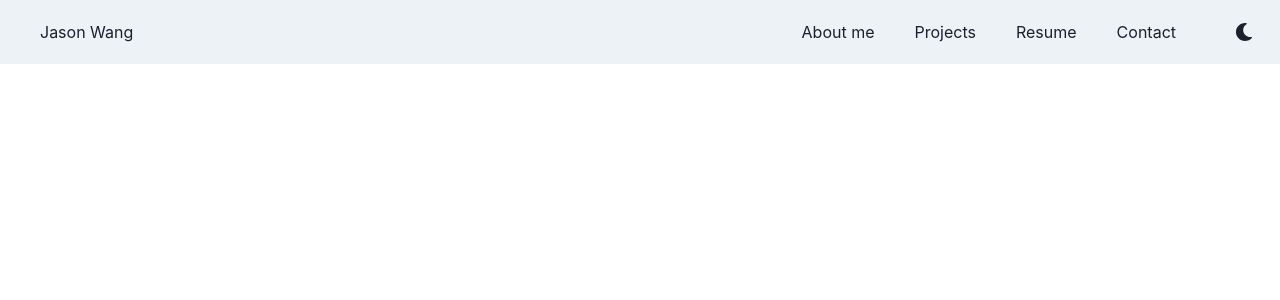
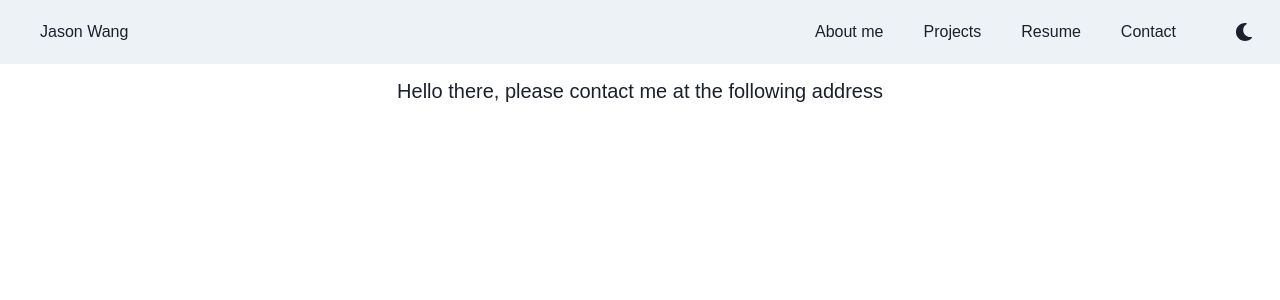
Before and after one commit to jasonfyw/jasonfyw.github.io, a React (Create React App) app: page / in a window 1280 px wide. Shown: the top 300 px of the page. Built offline with nearby package versions, Linux system fonts and the light colour scheme; a web font is replaced by a local one.

Commit message:
style: custom theme with global styles

```diff
--- a/src/App.tsx
+++ b/src/App.tsx
@@ -7,16 +7,16 @@ import {
   VStack,
   Code,
   Grid,
-  theme,
 } from "@chakra-ui/react"
+import theme from "./theme"
 import Nav from "./components/Nav"
 
 export const App = () => (
     <ChakraProvider theme={theme}>
         <Nav />
         <Box textAlign="center" fontSize="xl">
-            <Grid minH="100vh" p={3}>
-
+            <Grid minH="1000vh" p={3}>
+                Hello there, please contact me at the following address
             </Grid>
         </Box>
     </ChakraProvider>
--- /dev/null
+++ b/src/theme.ts
@@ -0,0 +1,32 @@
+
+
+import { extendTheme } from '@chakra-ui/react'
+
+const config = extendTheme({
+    initialColorMode: 'system',
+    useSystemColorMode: false,
+})
+
+const customTheme = extendTheme({
+    semanticTokens: {
+        colors: {
+            bg: {
+                default: '#ECEFF4',
+                _dark: '#1E2428'
+            }
+        }
+    },
+    styles: {
+        global: {
+            'html, body': {
+                fontFamily: 'mundial, sans-serif',
+                fontWeight: 400,
+                fontStyle: 'normal'
+            }
+        }
+    }
+})
+
+const theme = extendTheme(config, customTheme)
+
+export default theme
```
